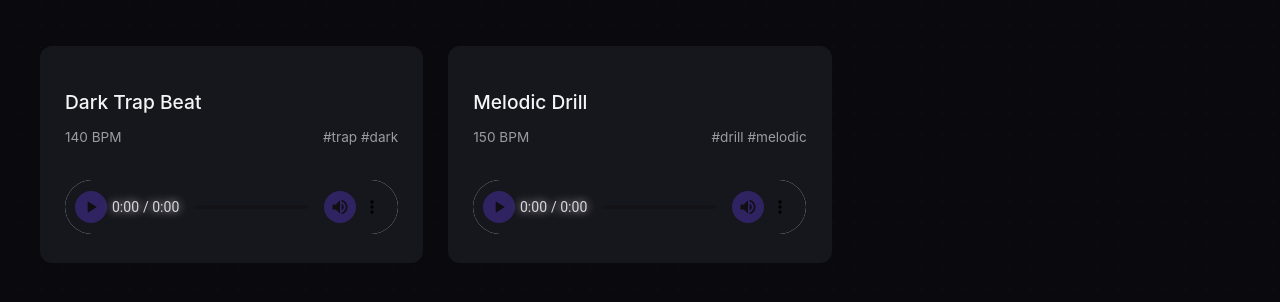
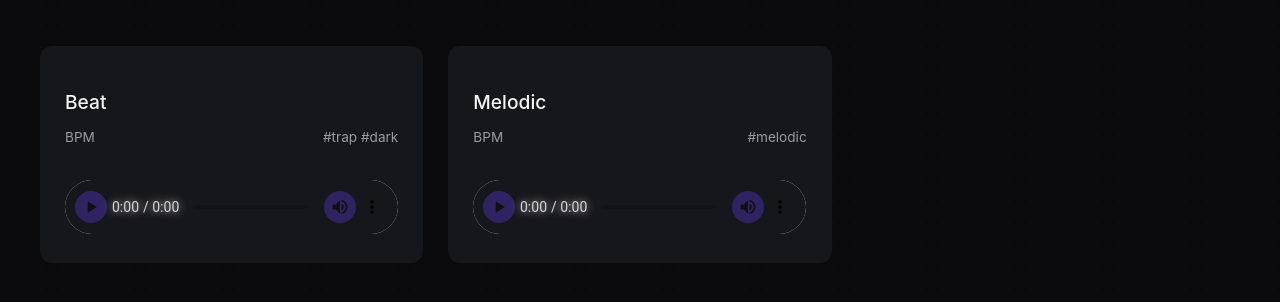
Before and after one commit to bloomofsilver/bloomofsilver, a plain HTML site: page beats.html in a window 1280 px wide. Shown: the part 192-494 px from the top of the page. Drawn offline with Linux system fonts and the light colour scheme.

Commit message:
Update beats.html

```diff
--- a/beats.html
+++ b/beats.html
@@ -186,9 +186,9 @@
         <div class="beats-grid">
             <!-- Бит 1 -->
             <div class="beat-card">
-                <h3 class="beat-title">Dark Trap Beat</h3>
+                <h3 class="beat-title">Beat</h3>
                 <div class="beat-meta">
-                    <span>140 BPM</span>
+                    <span>BPM</span>
                     <span>#trap #dark</span>
                 </div>
                 <audio controls>
@@ -199,10 +199,10 @@
 
             <!-- Бит 2 -->
             <div class="beat-card">
-                <h3 class="beat-title">Melodic Drill</h3>
+                <h3 class="beat-title">Melodic</h3>
                 <div class="beat-meta">
-                    <span>150 BPM</span>
-                    <span>#drill #melodic</span>
+                    <span>BPM</span>
+                    <span>#melodic</span>
                 </div>
                 <audio controls>
                     <source src="audio/beat2.mp3" type="audio/mpeg">
```
